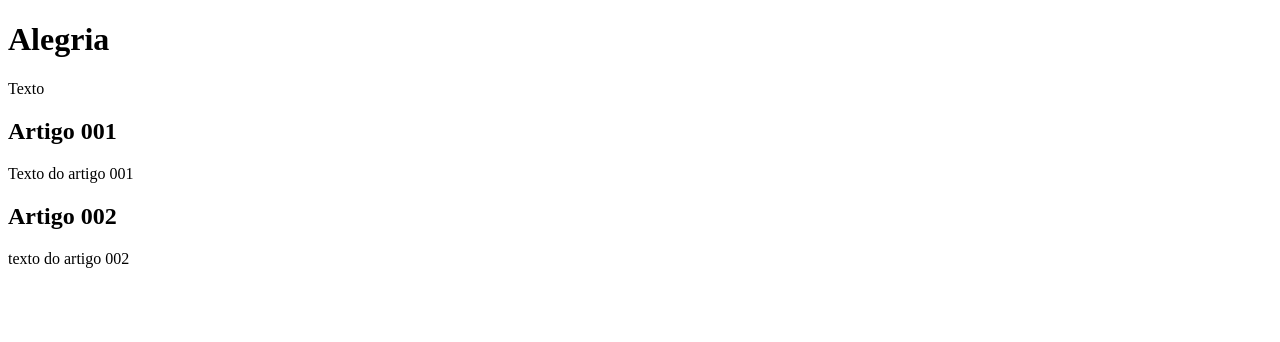
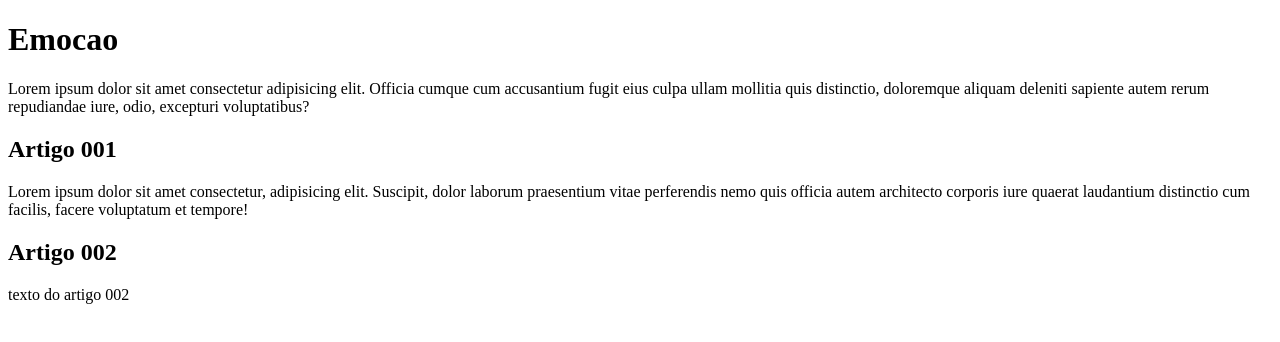
Before and after one commit to deDeusThiago/Projeto_Aula_branches, a plain HTML site: page index.html in a window 1280 px wide. Drawn offline with Linux system fonts and the light colour scheme.

Commit message:
comecei a escrever em conteudo

```diff
--- a/index.html
+++ b/index.html
@@ -3,15 +3,15 @@
 <head>
     <meta charset="UTF-8">
     <meta name="viewport" content="width=device-width, initial-scale=1.0">
-    <title>TituloAlegre</title>
+    <title>AlegriaEmPo</title>
 </head>
 <body>
     <main>
-        <header><h1>Alegria</h1>
-        <p>Texto</p>
+        <header><h1>Emocao</h1>
+        <p>Lorem ipsum dolor sit amet consectetur adipisicing elit. Officia cumque cum accusantium fugit eius culpa ullam mollitia quis distinctio, doloremque aliquam deleniti sapiente autem rerum repudiandae iure, odio, excepturi voluptatibus?</p>
         </header>
         <article><h2>Artigo 001</h2>
-        <p>Texto do artigo 001</p>
+        <p>Lorem ipsum dolor sit amet consectetur, adipisicing elit. Suscipit, dolor laborum praesentium vitae perferendis nemo quis officia autem architecto corporis iure quaerat laudantium distinctio cum facilis, facere voluptatum et tempore!</p>
         </article>
         <article><h2>Artigo 002</h2>
             <p>texto do artigo 002</p>
```
